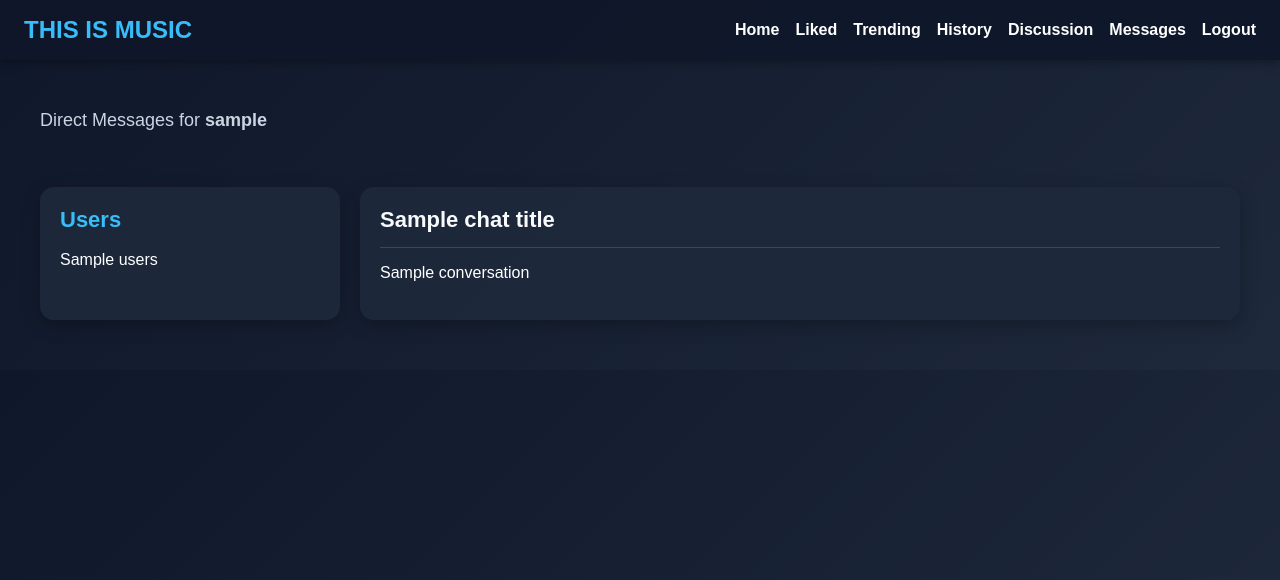
After one commit to ItsMeek23/thisismusic, a Python web app: template frontend/templates/messages.html in a window 1280 px wide. The commit adds this page. Shown: the top 580 px of the page. Run offline with Jinja, Linux system fonts and the light colour scheme; the template is opened without the code that fills it: most values are stand-ins (such as "Sample title", 1, 10 or a date in 2020).

Commit message:
Updated home page with discussion and messages feature

```diff
--- /dev/null
+++ b/frontend/templates/messages.html
@@ -0,0 +1,252 @@
+<!DOCTYPE html>
+<html lang="en">
+<head>
+  <meta charset="UTF-8">
+  <meta name="viewport" content="width=device-width, initial-scale=1.0">
+  <title>Messages - THIS IS MUSIC</title>
+  <style>
+    body {
+      margin: 0;
+      font-family: Arial, sans-serif;
+      background: linear-gradient(135deg, #0f172a, #1e293b);
+      color: white;
+    }
+
+    .navbar {
+      background: rgba(15, 23, 42, 0.95);
+      padding: 16px 24px;
+      display: flex;
+      justify-content: space-between;
+      align-items: center;
+      box-shadow: 0 2px 10px rgba(0, 0, 0, 0.35);
+      flex-wrap: wrap;
+      gap: 10px;
+    }
+
+    .navbar h1 {
+      margin: 0;
+      font-size: 24px;
+      color: #38bdf8;
+    }
+
+    .navbar .nav-links {
+      display: flex;
+      flex-wrap: wrap;
+      gap: 16px;
+    }
+
+    .navbar a {
+      color: white;
+      text-decoration: none;
+      font-weight: bold;
+    }
+
+    .navbar a:hover {
+      color: #38bdf8;
+    }
+
+    .container {
+      max-width: 1200px;
+      margin: 30px auto;
+      padding: 20px;
+    }
+
+    .page-title {
+      margin-bottom: 18px;
+      color: #cbd5e1;
+      font-size: 18px;
+    }
+
+    .message-banner {
+      margin-bottom: 18px;
+      color: #facc15;
+      font-weight: bold;
+      min-height: 20px;
+    }
+
+    .layout {
+      display: grid;
+      grid-template-columns: 300px 1fr;
+      gap: 20px;
+    }
+
+    .sidebar,
+    .chat-panel {
+      background: rgba(30, 41, 59, 0.92);
+      border-radius: 14px;
+      padding: 20px;
+      box-shadow: 0 6px 18px rgba(0, 0, 0, 0.25);
+    }
+
+    .sidebar h2,
+    .chat-panel h2 {
+      margin-top: 0;
+      color: #38bdf8;
+      font-size: 22px;
+    }
+
+    .user-list {
+      display: flex;
+      flex-direction: column;
+      gap: 10px;
+    }
+
+    .user-link {
+      display: block;
+      background: rgba(51, 65, 85, 0.95);
+      color: white;
+      text-decoration: none;
+      padding: 12px 14px;
+      border-radius: 10px;
+      font-weight: bold;
+      transition: 0.2s ease;
+    }
+
+    .user-link:hover,
+    .user-link.active {
+      background: #38bdf8;
+      color: #0f172a;
+    }
+
+    .empty-users,
+    .empty-chat {
+      color: #94a3b8;
+      font-size: 15px;
+      line-height: 1.6;
+    }
+
+    .chat-header {
+      margin-bottom: 16px;
+      padding-bottom: 14px;
+      border-bottom: 1px solid rgba(148, 163, 184, 0.25);
+    }
+
+    .chat-header h3 {
+      margin: 0;
+      color: #f8fafc;
+      font-size: 22px;
+    }
+
+    .conversation {
+      display: flex;
+      flex-direction: column;
+      gap: 12px;
+      max-height: 500px;
+      overflow-y: auto;
+      padding-right: 4px;
+      margin-bottom: 18px;
+    }
+
+    .dm-bubble {
+      max-width: 75%;
+      padding: 12px 14px;
+      border-radius: 14px;
+      line-height: 1.5;
+      word-wrap: break-word;
+    }
+
+    .dm-bubble.sent {
+      background: #38bdf8;
+      color: #0f172a;
+      align-self: flex-end;
+    }
+
+    .dm-bubble.received {
+      background: rgba(51, 65, 85, 0.95);
+      color: #e2e8f0;
+      align-self: flex-start;
+    }
+
+    .dm-meta {
+      font-size: 12px;
+      margin-bottom: 6px;
+      opacity: 0.85;
+    }
+
+    .send-form textarea {
+      width: 100%;
+      min-height: 100px;
+      resize: vertical;
+      border: none;
+      border-radius: 10px;
+      padding: 12px;
+      margin-bottom: 12px;
+      box-sizing: border-box;
+      font-family: inherit;
+      font-size: 15px;
+    }
+
+    .send-form button {
+      background: #38bdf8;
+      color: #0f172a;
+      border: none;
+      padding: 12px 20px;
+      border-radius: 8px;
+      font-weight: bold;
+      cursor: pointer;
+      font-size: 15px;
+    }
+
+    .send-form button:hover {
+      background: #0ea5e9;
+    }
+
+    @media (max-width: 900px) {
+      .layout {
+        grid-template-columns: 1fr;
+      }
+
+      .conversation {
+        max-height: 350px;
+      }
+
+      .dm-bubble {
+        max-width: 90%;
+      }
+    }
+  </style>
+</head>
+<body>
+  <div class="navbar">
+    <h1>THIS IS MUSIC</h1>
+    <div class="nav-links">
+      <a href="/home">Home</a>
+      <a href="/liked">Liked</a>
+      <a href="/trending">Trending</a>
+      <a href="/history">History</a>
+      <a href="/discussion">Discussion</a>
+      <a href="/messages">Messages</a>
+      <a href="/logout">Logout</a>
+    </div>
+  </div>
+
+  <div class="container">
+    <div class="page-title">
+      Direct Messages for <strong>{{username}}</strong>
+    </div>
+
+    <div class="message-banner">{{message}}</div>
+
+    <div class="layout">
+      <div class="sidebar">
+        <h2>Users</h2>
+        <div class="user-list">
+          {{users}}
+        </div>
+      </div>
+
+      <div class="chat-panel">
+        <div class="chat-header">
+          <h3>{{chat_title}}</h3>
+        </div>
+
+        <div class="conversation">
+          {{conversation}}
+        </div>
+
+        {{send_form}}
+      </div>
+    </div>
+  </div>
+</body>
+</html>
```
Also changed, not shown: frontend/app.py (+162 -124 lines), frontend/dm_producer.py (added, +107 -0 lines), frontend/templates/home.html (+18 -0 lines).
